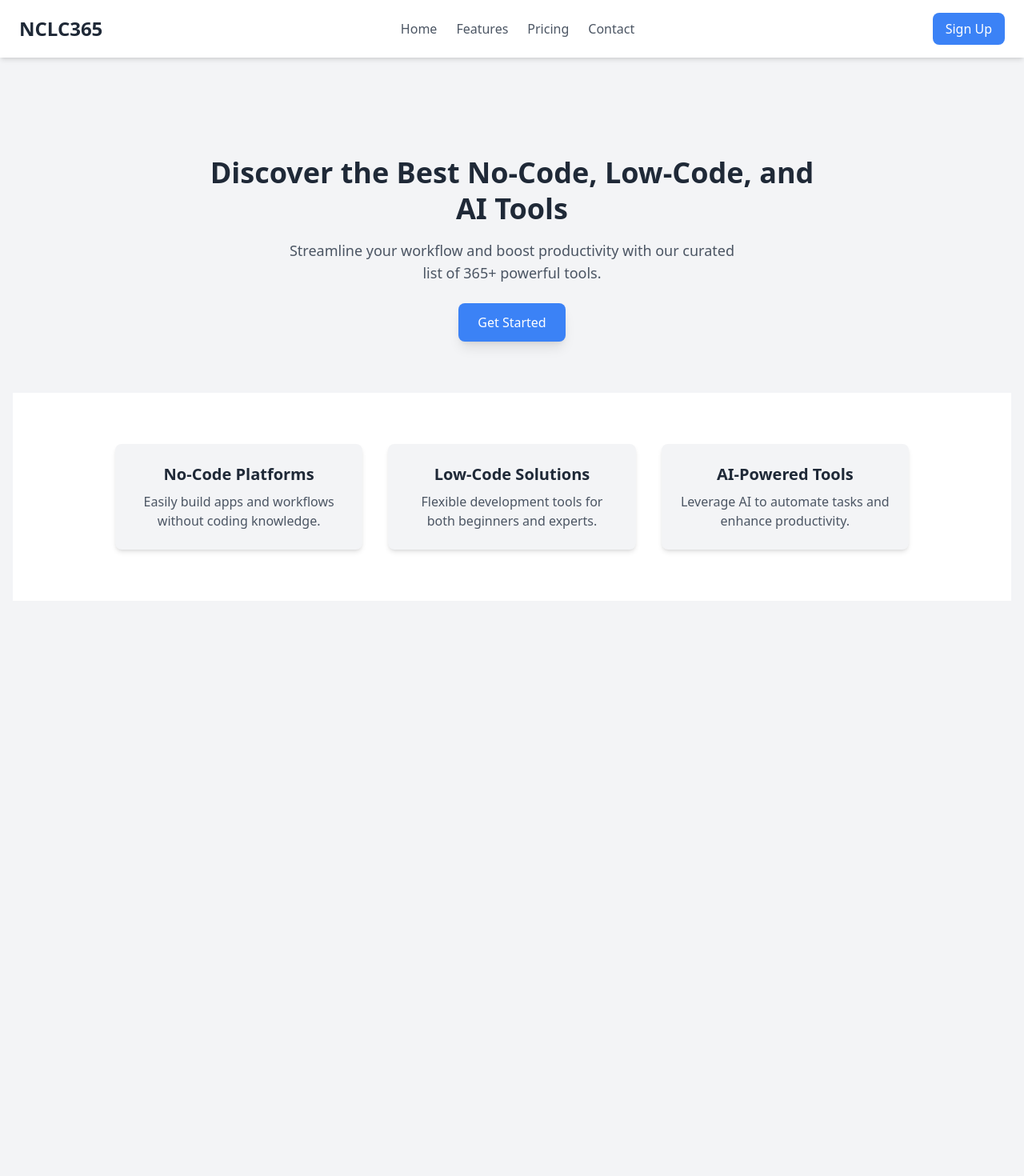
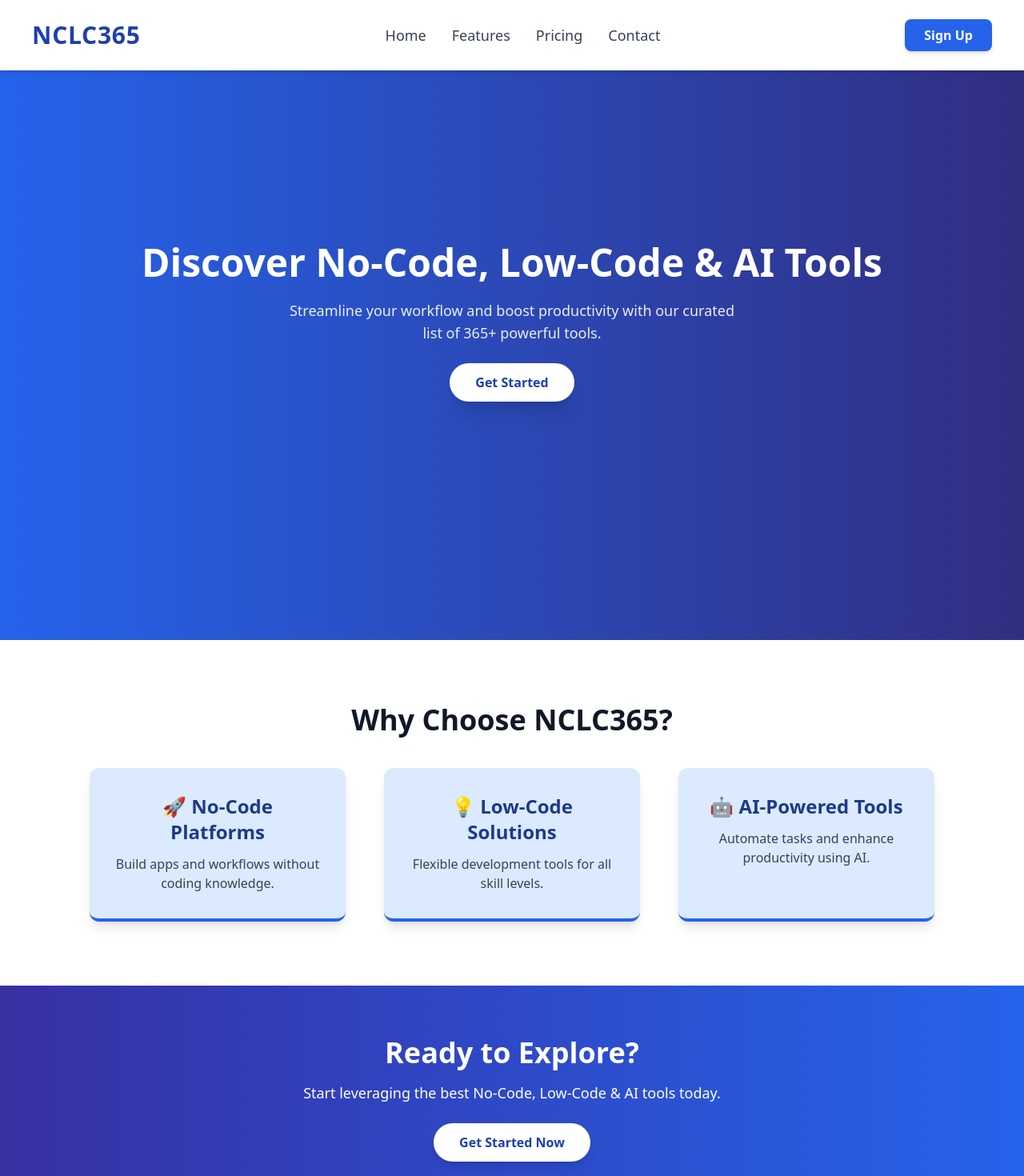
Before and after one commit to NCLC365/nclc365, a Next.js app: page / in a window 1280 px wide. Shown: the top 1470 px of the page at 80% size. Before the commit the page ends 800 px from the top, so only its background shows below. Built offline with nearby package versions, Linux system fonts and the light colour scheme.

Commit message:
Added Features, Pricing, Contact, and Signup pages

```diff
--- a/pages/contact.js
+++ b/pages/contact.js
@@ -1,15 +1,30 @@
-import Navbar from '../components/Navbar';
-import Footer from '../components/Footer';
+import React from "react";
 
 export default function Contact() {
   return (
-    <div className="flex flex-col min-h-screen bg-gray-100">
-      <Navbar />
-      <main className="flex flex-col items-center justify-center flex-1 p-6">
-        <h1 className="text-3xl font-bold">Contact Us</h1>
-        <p className="mt-4 text-lg text-gray-700">Reach out to us at <strong>support@nclc365.com</strong></p>
-      </main>
-      <Footer />
+    <div className="bg-gray-100 min-h-screen text-center pt-20">
+      <h1 className="text-4xl font-bold text-blue-800">📞 Contact Us</h1>
+      <p className="text-lg text-gray-700 mt-4">We’d love to hear from you!</p>
+
+      <div className="mt-10 max-w-lg mx-auto bg-white p-6 shadow-lg rounded-xl">
+        <input
+          type="text"
+          placeholder="Your Name"
+          className="w-full p-3 mb-4 border rounded-lg"
+        />
+        <input
+          type="email"
+          placeholder="Your Email"
+          className="w-full p-3 mb-4 border rounded-lg"
+        />
+        <textarea
+          placeholder="Your Message"
+          className="w-full p-3 mb-4 border rounded-lg h-32"
+        ></textarea>
+        <button className="bg-blue-600 text-white px-6 py-2 rounded-lg shadow-md font-semibold hover:bg-blue-700 transition">
+          Send Message
+        </button>
+      </div>
     </div>
   );
 }
--- /dev/null
+++ b/pages/features.js
@@ -0,0 +1,25 @@
+import React from "react";
+
+export default function Features() {
+  return (
+    <div className="bg-gray-100 min-h-screen text-center pt-20">
+      <h1 className="text-4xl font-bold text-blue-800">🚀 Features</h1>
+      <p className="text-lg text-gray-700 mt-4">Explore what NCLC365 has to offer!</p>
+
+      <div className="mt-10 flex flex-wrap justify-center gap-12 px-6">
+        <div className="bg-white p-6 shadow-lg rounded-xl w-80 border-b-4 border-blue-600">
+          <h3 className="text-2xl font-semibold">No-Code Platforms</h3>
+          <p className="text-gray-700 mt-3">Build apps & workflows without coding.</p>
+        </div>
+        <div className="bg-white p-6 shadow-lg rounded-xl w-80 border-b-4 border-blue-600">
+          <h3 className="text-2xl font-semibold">Low-Code Solutions</h3>
+          <p className="text-gray-700 mt-3">Flexible development tools for all levels.</p>
+        </div>
+        <div className="bg-white p-6 shadow-lg rounded-xl w-80 border-b-4 border-blue-600">
+          <h3 className="text-2xl font-semibold">AI-Powered Tools</h3>
+          <p className="text-gray-700 mt-3">Automate tasks & enhance productivity.</p>
+        </div>
+      </div>
+    </div>
+  );
+}
--- a/pages/index.js
+++ b/pages/index.js
@@ -1,49 +1,93 @@
 import React from "react";
+import Link from "next/link";
+import { motion } from "framer-motion";
 
 export default function Home() {
   return (
-    <div className="bg-gray-100 min-h-screen flex flex-col items-center justify-center px-4">
+    <div className="bg-gray-100 min-h-screen font-sans">
       {/* Navbar */}
-      <nav className="w-full bg-white shadow-md py-4 px-6 flex justify-between items-center fixed top-0 z-50">
-        <h1 className="text-2xl font-bold text-gray-800">NCLC365</h1>
-        <ul className="hidden md:flex space-x-6">
-          <li className="text-gray-600 hover:text-gray-800 cursor-pointer">Home</li>
-          <li className="text-gray-600 hover:text-gray-800 cursor-pointer">Features</li>
-          <li className="text-gray-600 hover:text-gray-800 cursor-pointer">Pricing</li>
-          <li className="text-gray-600 hover:text-gray-800 cursor-pointer">Contact</li>
+      <nav className="w-full flex justify-between items-center py-6 px-10 fixed top-0 bg-white shadow-md z-50">
+        <h1 className="text-3xl font-extrabold text-blue-800 tracking-wide">NCLC365</h1>
+        <ul className="hidden md:flex space-x-8 text-lg text-gray-700">
+          <li className="hover:text-blue-600 cursor-pointer">
+            <Link href="/">Home</Link>
+          </li>
+          <li className="hover:text-blue-600 cursor-pointer">
+            <Link href="/features">Features</Link>
+          </li>
+          <li className="hover:text-blue-600 cursor-pointer">
+            <Link href="/pricing">Pricing</Link>
+          </li>
+          <li className="hover:text-blue-600 cursor-pointer">
+            <Link href="/contact">Contact</Link>
+          </li>
         </ul>
-        <button className="bg-blue-500 text-white px-4 py-2 rounded-lg hover:bg-blue-600">Sign Up</button>
+        <Link href="/signup">
+          <button className="bg-blue-600 text-white px-6 py-2 rounded-lg shadow-md font-semibold hover:bg-blue-700 transition">Sign Up</button>
+        </Link>
       </nav>
 
       {/* Hero Section */}
-      <section className="flex flex-col items-center text-center mt-20 py-16 px-4 md:px-10 lg:px-20">
-        <h2 className="text-4xl font-bold text-gray-800 leading-tight max-w-3xl">
-          Discover the Best No-Code, Low-Code, and AI Tools
-        </h2>
-        <p className="text-gray-600 text-lg mt-4 max-w-xl">
+      <section className="relative flex flex-col items-center justify-center text-center h-screen bg-gradient-to-r from-blue-600 to-indigo-900 text-white px-6">
+        <motion.h2
+          className="text-5xl font-bold leading-tight"
+          initial={{ opacity: 0, y: -20 }}
+          animate={{ opacity: 1, y: 0 }}
+          transition={{ duration: 0.8 }}
+        >
+          Discover No-Code, Low-Code & AI Tools
+        </motion.h2>
+        <p className="text-lg mt-4 max-w-xl opacity-90">
           Streamline your workflow and boost productivity with our curated list of 365+ powerful tools.
         </p>
-        <button className="mt-6 bg-blue-500 text-white px-6 py-3 rounded-lg shadow-lg hover:bg-blue-600 transition">
+        <motion.button
+          className="mt-6 bg-white text-blue-800 px-8 py-3 rounded-full shadow-xl font-semibold hover:bg-gray-200 transition"
+          whileHover={{ scale: 1.1 }}
+        >
           Get Started
-        </button>
+        </motion.button>
       </section>
 
       {/* Features Section */}
-      <section className="w-full py-16 bg-white">
-        <div className="max-w-5xl mx-auto grid md:grid-cols-3 gap-8 px-4">
-          <div className="bg-gray-100 p-6 rounded-lg shadow-md text-center">
-            <h3 className="text-xl font-semibold text-gray-800">No-Code Platforms</h3>
-            <p className="text-gray-600 mt-2">Easily build apps and workflows without coding knowledge.</p>
-          </div>
-          <div className="bg-gray-100 p-6 rounded-lg shadow-md text-center">
-            <h3 className="text-xl font-semibold text-gray-800">Low-Code Solutions</h3>
-            <p className="text-gray-600 mt-2">Flexible development tools for both beginners and experts.</p>
-          </div>
-          <div className="bg-gray-100 p-6 rounded-lg shadow-md text-center">
-            <h3 className="text-xl font-semibold text-gray-800">AI-Powered Tools</h3>
-            <p className="text-gray-600 mt-2">Leverage AI to automate tasks and enhance productivity.</p>
-          </div>
+      <section className="w-full py-20 bg-white text-gray-900 text-center">
+        <h2 className="text-4xl font-bold mb-10">Why Choose NCLC365?</h2>
+        <div className="flex flex-wrap justify-center gap-12 px-6">
+          <motion.div
+            className="bg-blue-100 text-blue-900 p-8 rounded-xl shadow-lg text-center w-80 border-b-4 border-blue-600"
+            whileHover={{ scale: 1.05 }}
+          >
+            <h3 className="text-2xl font-semibold">🚀 No-Code Platforms</h3>
+            <p className="text-gray-700 mt-3">Build apps and workflows without coding knowledge.</p>
+          </motion.div>
+          <motion.div
+            className="bg-blue-100 text-blue-900 p-8 rounded-xl shadow-lg text-center w-80 border-b-4 border-blue-600"
+            whileHover={{ scale: 1.05 }}
+          >
+            <h3 className="text-2xl font-semibold">💡 Low-Code Solutions</h3>
+            <p className="text-gray-700 mt-3">Flexible development tools for all skill levels.</p>
+          </motion.div>
+          <motion.div
+            className="bg-blue-100 text-blue-900 p-8 rounded-xl shadow-lg text-center w-80 border-b-4 border-blue-600"
+            whileHover={{ scale: 1.05 }}
+          >
+            <h3 className="text-2xl font-semibold">🤖 AI-Powered Tools</h3>
+            <p className="text-gray-700 mt-3">Automate tasks and enhance productivity using AI.</p>
+          </motion.div>
         </div>
+      </section>
+
+      {/* Call-to-Action Section */}
+      <section className="w-full py-16 bg-gradient-to-r from-indigo-800 to-blue-600 text-white text-center">
+        <h2 className="text-4xl font-bold">Ready to Explore?</h2>
+        <p className="text-lg mt-4">Start leveraging the best No-Code, Low-Code & AI tools today.</p>
+        <Link href="/signup">
+          <motion.button
+            className="mt-6 bg-white text-blue-800 px-8 py-3 rounded-full shadow-lg font-semibold hover:bg-gray-200 transition"
+            whileHover={{ scale: 1.1 }}
+          >
+            Get Started Now
+          </motion.button>
+        </Link>
       </section>
     </div>
   );
--- /dev/null
+++ b/pages/pricing.js
@@ -0,0 +1,21 @@
+import React from "react";
+
+export default function Pricing() {
+  return (
+    <div className="bg-gray-100 min-h-screen text-center pt-20">
+      <h1 className="text-4xl font-bold text-blue-800">💰 Pricing</h1>
+      <p className="text-lg text-gray-700 mt-4">Choose a plan that fits your needs.</p>
+
+      <div className="mt-10 flex flex-wrap justify-center gap-12 px-6">
+        <div className="bg-white p-6 shadow-lg rounded-xl w-80 border-b-4 border-blue-600">
+          <h3 className="text-2xl font-semibold">🎉 Free Plan</h3>
+          <p className="text-gray-700 mt-3">Access basic features at no cost.</p>
+        </div>
+        <div className="bg-white p-6 shadow-lg rounded-xl w-80 border-b-4 border-blue-600">
+          <h3 className="text-2xl font-semibold">🚀 Pro Plan</h3>
+          <p className="text-gray-700 mt-3">$10/month for advanced tools & support.</p>
+        </div>
+      </div>
+    </div>
+  );
+}
--- /dev/null
+++ b/pages/signup.js
@@ -0,0 +1,31 @@
+import React from "react";
+
+export default function Signup() {
+  return (
+    <div className="bg-gray-100 min-h-screen text-center pt-20">
+      <h1 className="text-4xl font-bold text-blue-800">🔐 Sign Up</h1>
+      <p className="text-lg text-gray-700 mt-4">Create your account & start exploring!</p>
+
+      <div className="mt-10 max-w-md mx-auto bg-white p-6 shadow-lg rounded-xl">
+        <input
+          type="text"
+          placeholder="Full Name"
+          className="w-full p-3 mb-4 border rounded-lg"
+        />
+        <input
+          type="email"
+          placeholder="Email Address"
+          className="w-full p-3 mb-4 border rounded-lg"
+        />
+        <input
+          type="password"
+          placeholder="Password"
+          className="w-full p-3 mb-4 border rounded-lg"
+        />
+        <button className="bg-blue-600 text-white px-6 py-2 rounded-lg shadow-md font-semibold hover:bg-blue-700 transition">
+          Sign Up
+        </button>
+      </div>
+    </div>
+  );
+}
```
Also changed, not shown: package.json (+4 -3 lines), 1 other file (tests, documents, lock files or other folders).
